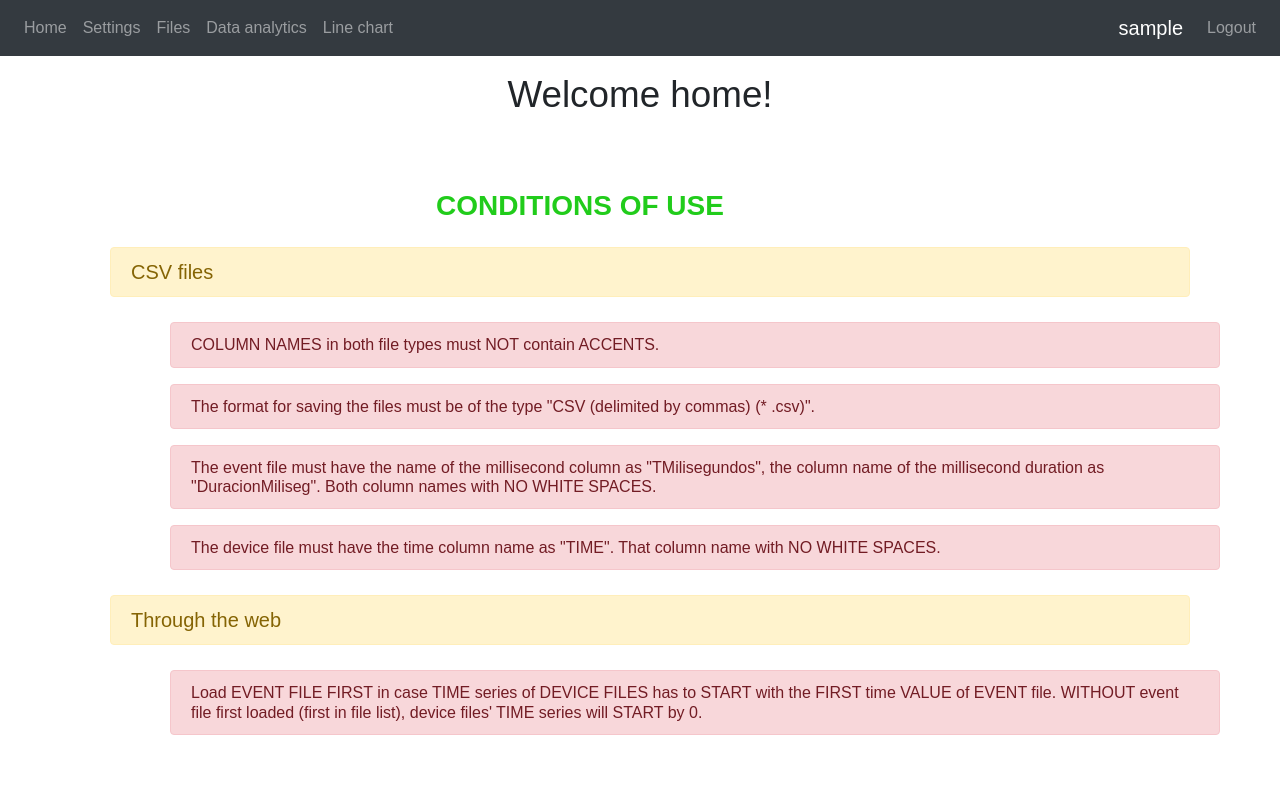
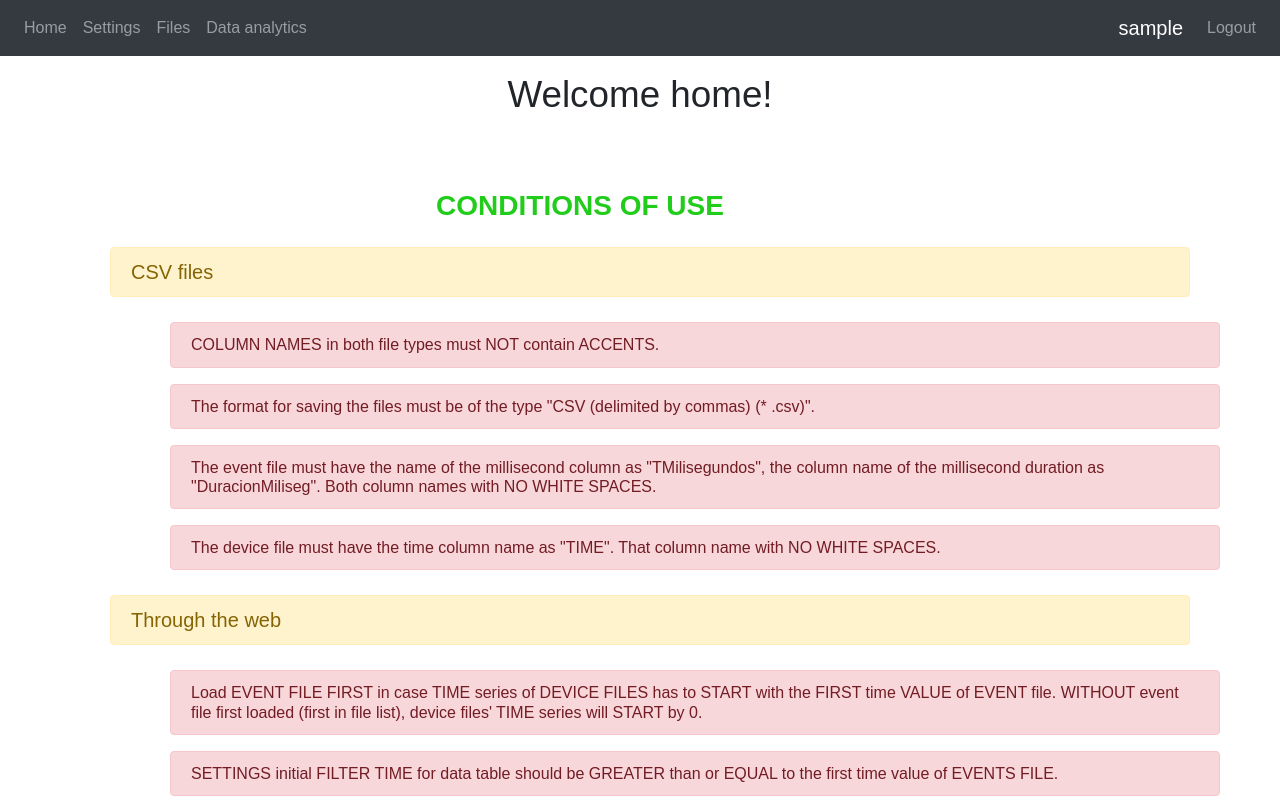
Before and after one commit to mvp17/sports-performance-api, a Django app: page /app/ in a window 1280 px wide. Run offline with Django 3.2, Linux system fonts and the light colour scheme; the visitor is signed in with stand-in values (Sample User, id 1); some libraries are stand-ins or nearby versions.

Commit message:
Add improvements.

```diff
--- a/app/urls.py
+++ b/app/urls.py
@@ -12,5 +12,4 @@ urlpatterns = [
     path('files/<int:pk>', delete_file, name='delete_file'),
 
     path('data_analytics', data_analytics, name='data analytics'),
-    path('line_chart', line_chart, name='line chart'),
 ]
--- a/app/views.py
+++ b/app/views.py
@@ -1,5 +1,7 @@
 import pandas as pd
-import os, math, json
+import os
+import math
+import json
 
 from .forms import *
 from itertools import dropwhile
@@ -73,6 +75,7 @@ def upload_csv_file(request):
 
 def data_analytics(request):
     # If no csv files uploaded, error message.
+    # If no settings configured, error message.
     if LoadData.objects.count() == 0:
         messages.error(request, 'Error: No data to analyse')
         return render(request, 'data_analytics.html')
@@ -269,7 +272,3 @@ def interpol_devices(data, csv, perf_vars, interpol_value, limit_length):
                     for time in range(extreme_time_value_to_interpolate,
                                       extreme_time_value_to_interpolate + interpol_value):
                         data[j].append(time)
-
-
-def line_chart(request):
-    return render(request, 'line_chart.html')
--- a/templates/base.html
+++ b/templates/base.html
@@ -41,9 +41,6 @@
                                     <a class=" nav-link" href="{% url 'data analytics' %}"> Data analytics</a>
                                 </li>
 
-                                <li class="nav-item">
-                                    <a class=" nav-link" href="{% url 'line chart' %}"> Line chart</a>
-                                </li>
                             </ul>
                             <ul class="navbar-nav margin-right: auto">
                                 <li class="nav-item active" >
@@ -81,6 +78,8 @@
                                 <h6 class="alert alert-danger"> Load EVENT FILE FIRST in case TIME series of DEVICE FILES has to START with
                                 the FIRST time VALUE of EVENT file. WITHOUT event file first loaded (first in file list),
                                 device files' TIME series will START by 0.</h6>
+                                <h6 class="alert alert-danger"> SETTINGS initial FILTER TIME for data table should be GREATER than
+                                    or EQUAL to the first time value of EVENTS FILE.</h6>
                             </div>
 
                         </div>
```
Also changed, not shown: templates/data_analytics.html (+0 -8 lines), templates/line_chart.html (deleted, +0 -13 lines).
